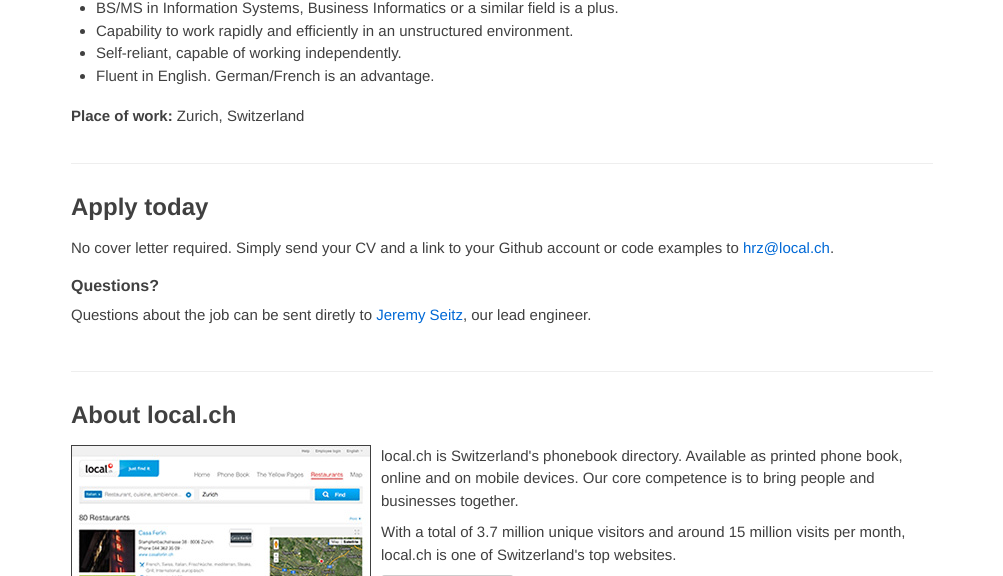
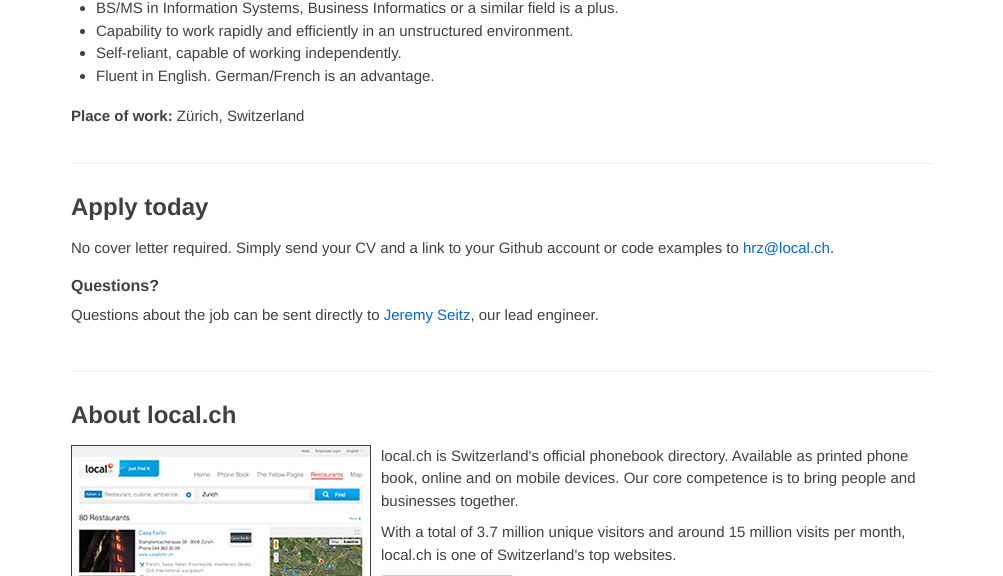
Before and after one commit to digideskio/local-ch.github.com, a Jekyll site: the page built from _posts/2011-09-09-software-engineer.html, in a window 1280 px wide. Shown: the part 1200-1776 px from the top of the page, without its empty margins (138-1141 px from the left). Built offline with Jekyll 4.4.1, drawn with Linux system fonts in a browser that asks for light colours.

Commit message:
fixes and edits

```diff
--- a/_posts/2011-09-09-software-engineer.html
+++ b/_posts/2011-09-09-software-engineer.html
@@ -1,7 +1,7 @@
 ---
 layout: default
 title: Software Engineer
-description: Senior Rails Software Engineer job position at local.ch
+description: Software Engineer job opening at local.ch, Zürich, Switzerland
 keyword: local, engineer, ruby, rails, javascript
 ---
 
@@ -42,17 +42,17 @@
     <li>Fluent in English. German/French is an advantage.</li>
 </ul>
 
-<p><b>Place of work:</b> Zurich, Switzerland</p>
+<p><b>Place of work:</b> Z&uuml;rich, Switzerland</p>
 
 <h2 class="section">Apply today</h2>
  <p>No cover letter required. Simply send your CV and a link to your Github account or code examples to <a href="mailto:hrz@local.ch?subject=Rails%20Software%20Enginer">hrz@local.ch</a>.</p>
  <h4>Questions?</h4>
- <p>Questions about the job can be sent diretly to <a href="mailto:jeremy.seitz@local.ch?subject=Rails%20Software%20Enginer">Jeremy Seitz</a>, our lead engineer.</p>
+ <p>Questions about the job can be sent directly to <a href="mailto:jeremy.seitz@local.ch?subject=Rails%20Software%20Enginer">Jeremy Seitz</a>, our lead engineer.</p>
 
 
 <div class="clear">
 <h2 class="section">About local.ch</h2>
-<p><a href="http://yellow.local.ch/en/q?what=&amp;tags=italian&amp;where=Zurich&amp;rid=qYVW&amp;context=restaurant"><img src="assets/images/website_preview.jpg" alt="local.ch website screenshot" class="inlineleft screenshot"/></a>local.ch is Switzerland's phonebook directory. Available as printed phone book, online and on mobile devices. Our core competence is to bring people and businesses together.</p>
+<p><a href="http://yellow.local.ch/en/q?what=&amp;tags=italian&amp;where=Zurich&amp;rid=qYVW&amp;context=restaurant"><img src="assets/images/website_preview.jpg" alt="local.ch website screenshot" class="inlineleft screenshot"/></a>local.ch is Switzerland's official phonebook directory. Available as printed phone book, online and on mobile devices. Our core competence is to bring people and businesses together.</p>
 <p>With a total of 3.7 million unique visitors and around 15 million visits per month, local.ch is one of Switzerland's top websites.</p>
 <p><a class="btn" href="http://www.local.ch/en">Visit www.local.ch</a></p>
 
```
Also changed, not shown: _posts/2013-01-15-frontend-engineer.html (+5 -5 lines).
